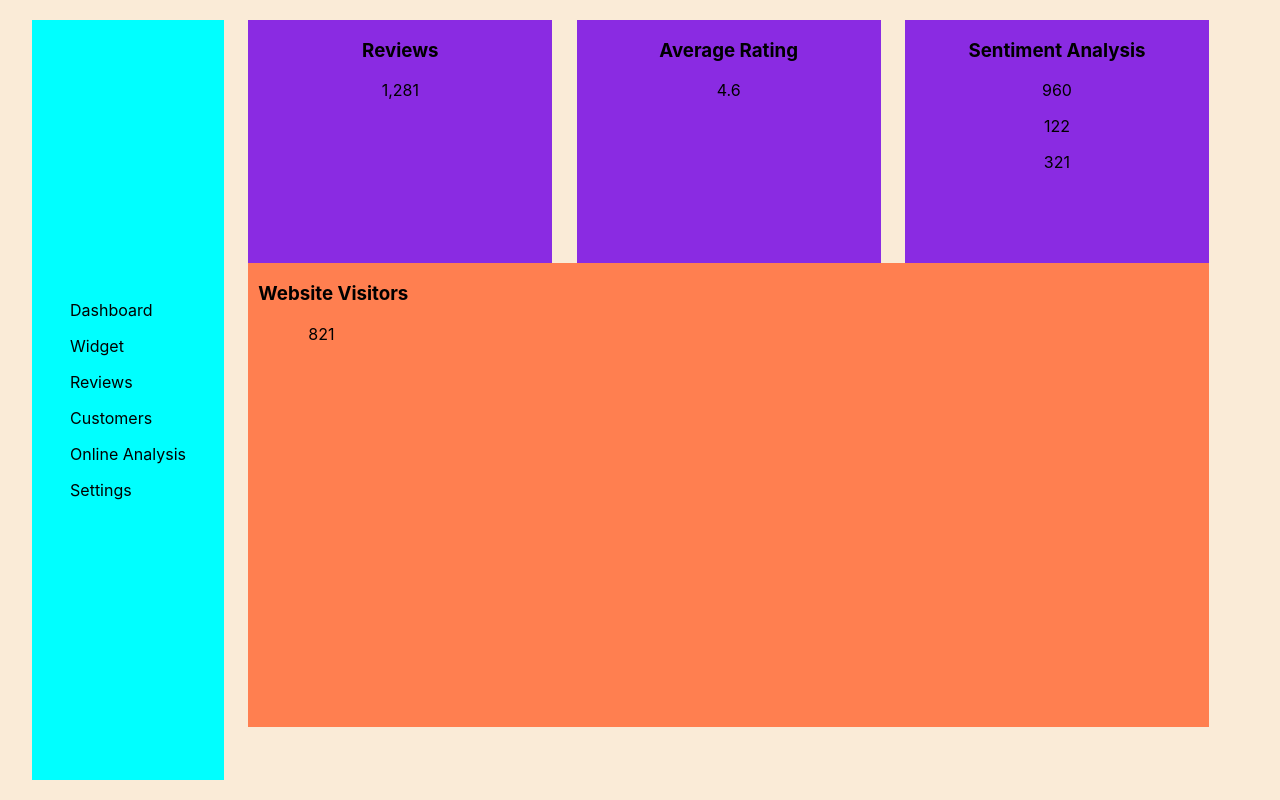
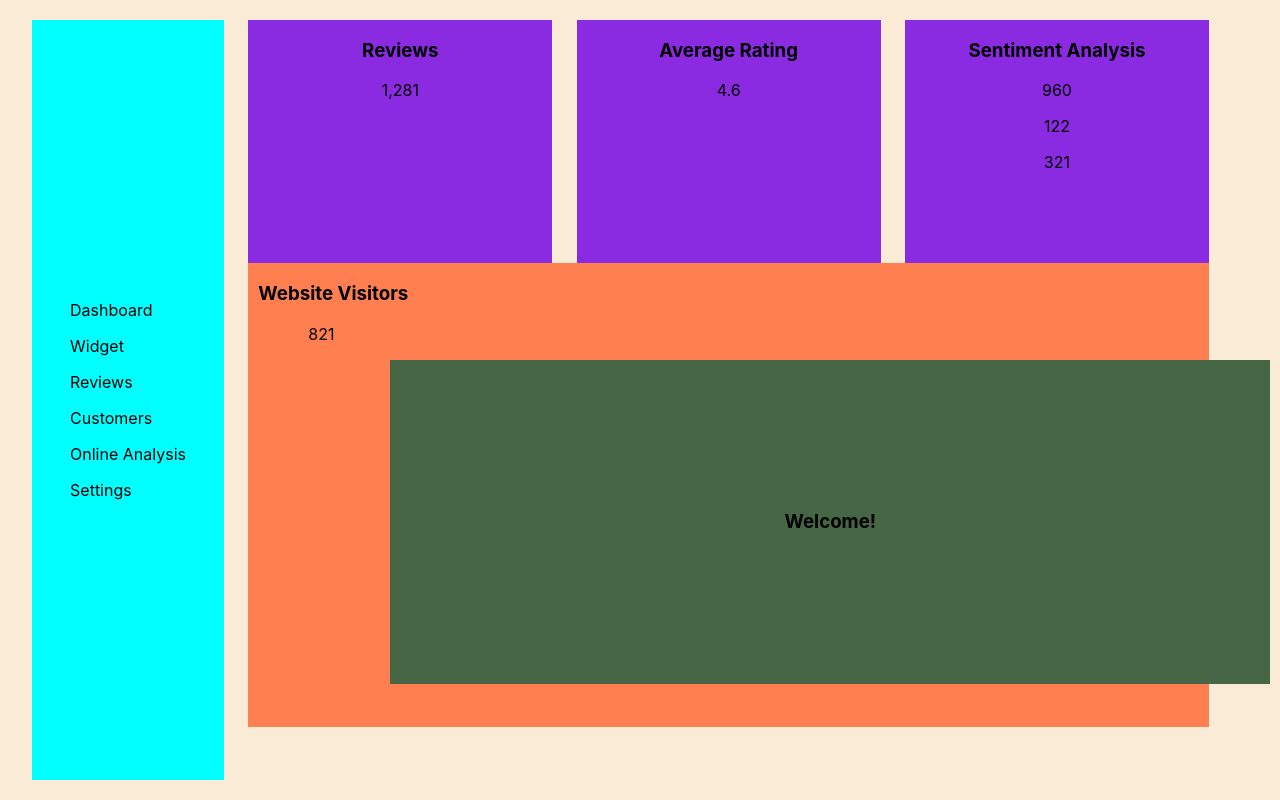
Before and after one commit to RiverXDiamant/dashboard, a React (Create React App) app: page / in a window 1280 px wide. Built offline with nearby package versions, Linux system fonts and the light colour scheme.

Commit message:
imported Welcome component

```diff
--- a/src/components/WebsiteVisitors.js
+++ b/src/components/WebsiteVisitors.js
@@ -1,8 +1,14 @@
+// import component
+import Welcome from "./Welcome";
+
 export default function WebsiteVisitors() {
   return (
     <div className="visitor-count">
       <h3>Website Visitors</h3>
       <p>821</p>
+      <div className="welcome">
+        <Welcome />
+      </div>
     </div>
   );
 }
```
